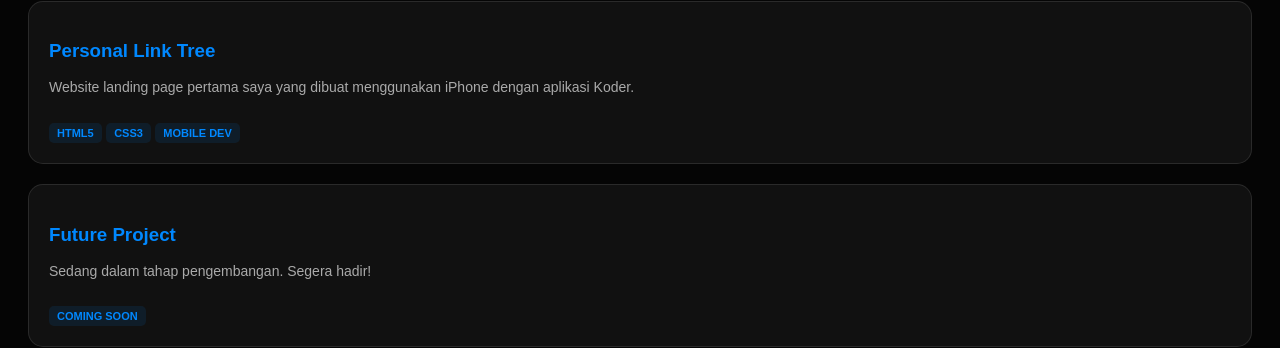
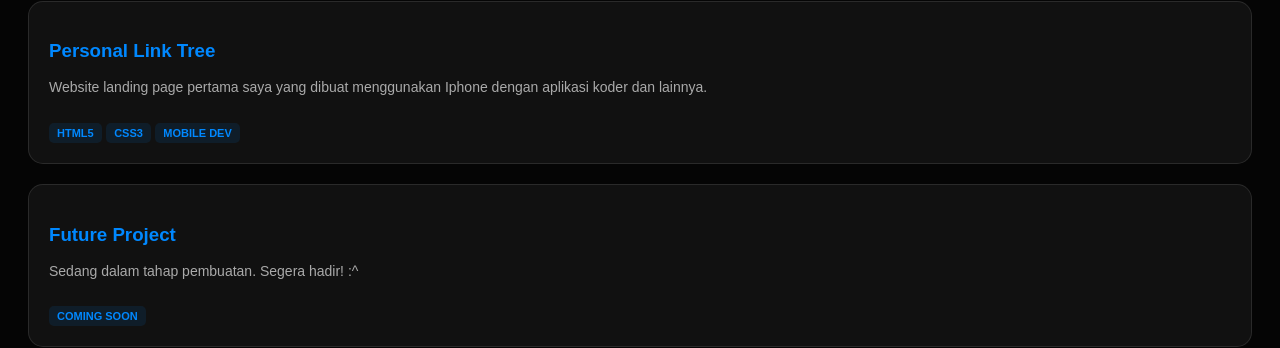
Before and after one commit to dimasrizki77719-eng/rtnh-web, a plain HTML site: page portfolio.html in a window 1280 px wide. Shown: the part 199-547 px from the top of the page. Drawn offline with Linux system fonts and the light colour scheme.

Commit message:
Update portfolio.html

```diff
--- a/portfolio.html
+++ b/portfolio.html
@@ -37,13 +37,13 @@
     <div class="grid">
         <div class="project-card">
             <h3>Personal Link Tree</h3>
-            <p>Website landing page pertama saya yang dibuat menggunakan iPhone dengan aplikasi Koder.</p>
+            <p>Website landing page pertama saya yang dibuat menggunakan Iphone dengan aplikasi koder dan lainnya.</p>
             <div class="tag">HTML5</div> <div class="tag">CSS3</div> <div class="tag">MOBILE DEV</div>
         </div>
 
         <div class="project-card">
             <h3>Future Project</h3>
-            <p>Sedang dalam tahap pengembangan. Segera hadir!</p>
+            <p>Sedang dalam tahap pembuatan. Segera hadir! :^</p>
             <div class="tag">COMING SOON</div>
         </div>
     </div>
```
